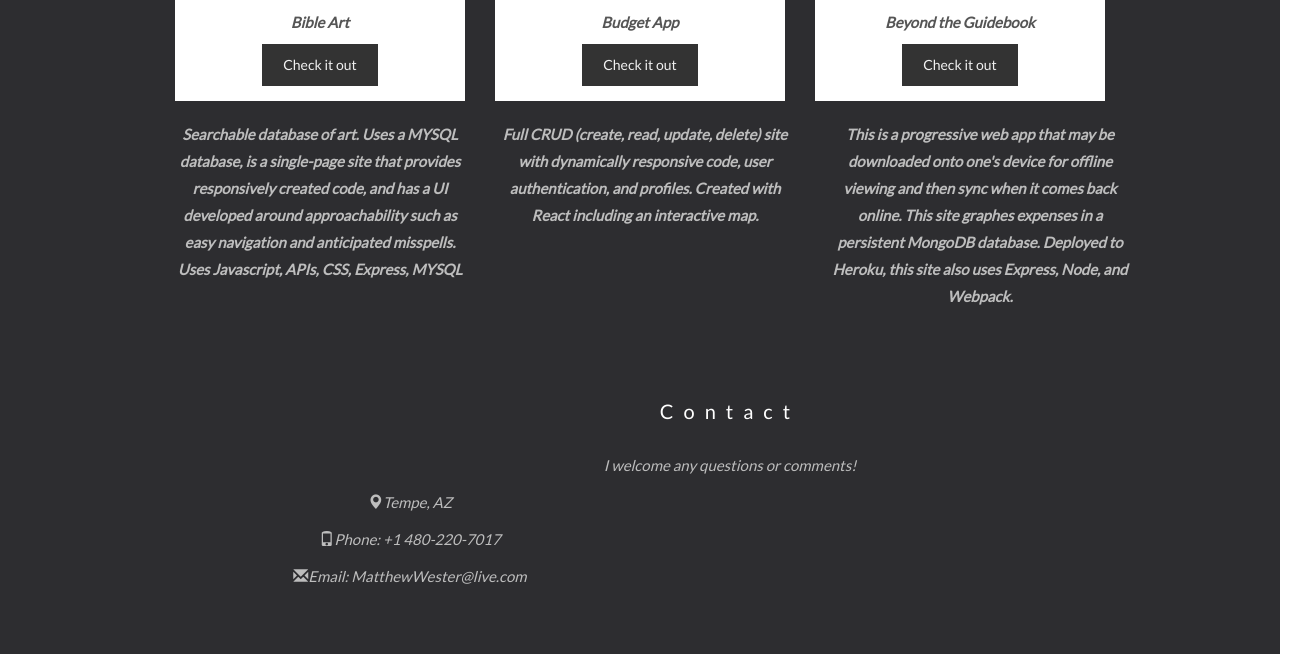
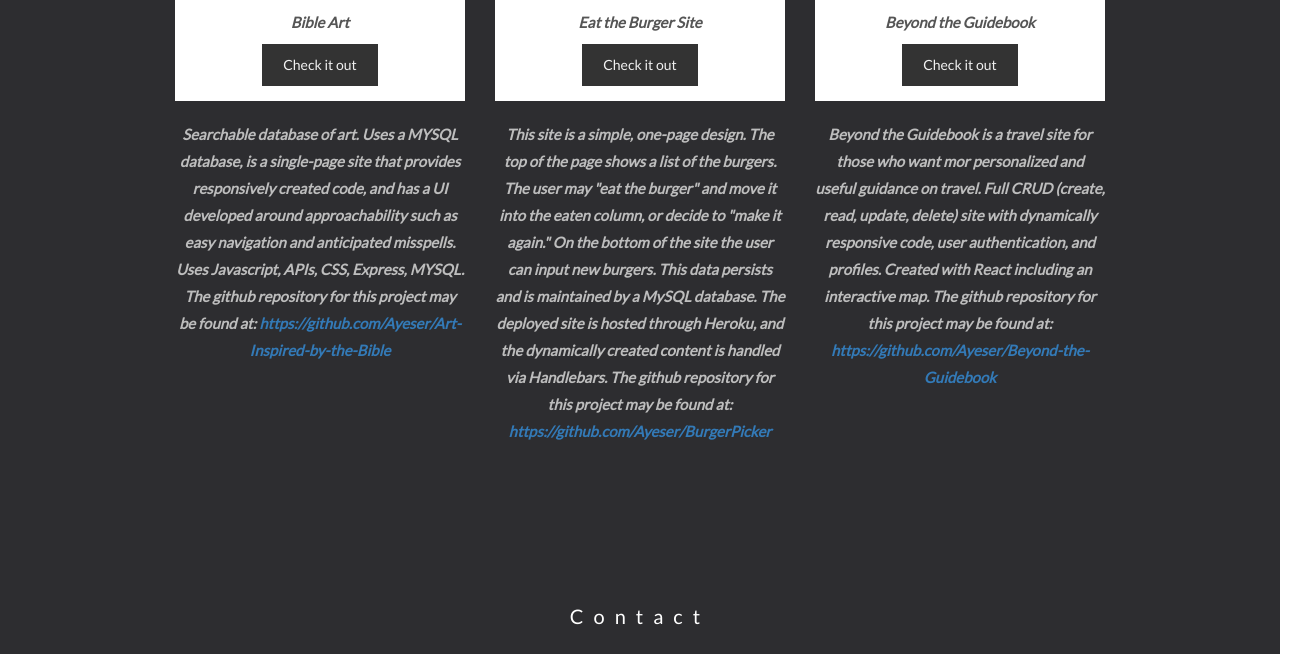
Before and after one commit to Ayeser/Ayeser.github.io, a website: page index.html in a window 1280 px wide. Shown: the part 2018-2672 px from the top of the page, 1315 px wide, since content can reach past the window. Drawn offline with nearby package versions, Linux system fonts and the light colour scheme.

Commit message:
Added github repo links

```diff
--- a/index.html
+++ b/index.html
@@ -110,7 +110,7 @@
 <div id="myStory" class="container text-center">
   <h3>My Story</h3>
   <p><em>Coding with Purpose</em></p>
-  <p>I am a full stack developer with a background of 13 years in pastoral ministry (currently working as a hospice chaplain). I trained in Full Stack Web Development with the University of Arizona and my skills include MongoDB, MySql, Express, React.js, Node, Heroku, Github, JQuery, Bootstrap, Handlebars, and responsive web design. I also have a Masters in Divinity and 4 units of Clinical Pastoral Education. All throughout my career I have found ways to use technology to engage people in the most important questions of life. I am an ideal candidate to bring both technical and relational skills to a faith-based software company.
+  <p>I am a full stack developer with a background of 13 years in pastoral ministry and healthcare chaplaincy (currently working in hospice). I trained in Full Stack Web Development with the University of Arizona and my skills include MongoDB, MySql, Express, React.js, Node, Heroku, Github, JQuery, Bootstrap, Handlebars, responsive web design, and more. I also have a Masters in Divinity and 4 units of Clinical Pastoral Education. All throughout my career I have found ways to use technology to engage people in the most important questions of life. I am an ideal candidate to bring both technical and relational skills to a programming team.
 </p>
   <br>
   <div class="row">
@@ -149,14 +149,14 @@
       </div>
       <div class="col-sm-4">
         <div class="thumbnail">
-          <img src="https://i2.wp.com/matthewwester.com/wp-content/uploads/2020/BudgetApp2.png" alt="Budget App" width="400" height="300">
-          <p><strong>Budget App</strong></p>
-          <form><button class="btn" type="submit" formaction="https://stark-crag-96497.herokuapp.com/" target="_blank">Check it out</button></form>
+          <img src="https://github.com/Ayeser/BurgerPicker/raw/master/Eat_Burgers.png?raw=true" alt="Burger App" width="400" height="300">
+          <p><strong>Eat the Burger Site</strong></p>
+          <form><button class="btn" type="submit" formaction="https://fast-escarpment-48941.herokuapp.com/" target="_blank">Check it out</button></form>
         </div>
       </div>
       <div class="col-sm-4">
         <div class="thumbnail">
-          <img src="https://github.com/Ayeser/GroupProject3/blob/master/welcomePage.png?raw=true" alt="Burger Eater" width="400" height="300">
+          <img src="https://github.com/Ayeser/GroupProject3/blob/master/welcomePage.png?raw=true" alt="Beyond the Guidebook" width="400" height="300">
           <p><strong>Beyond the Guidebook</strong></p>
           <form><button class="btn" type="submit" formaction="https://thawing-gorge-97022.herokuapp.com/" target="_blank">Check it out</button></form>
         </div>
@@ -164,17 +164,17 @@
     </div>
     <div class="row text-center">
       <div class="col-sm-4">
-          <p><strong>Searchable database of art. Uses a MYSQL database, is a single-page site that provides responsively created code, and has a UI developed around approachability such as easy navigation and anticipated misspells. Uses Javascript, APIs, CSS, Express, MYSQL</strong></p>
+          <p><strong>Searchable database of art. Uses a MYSQL database, is a single-page site that provides responsively created code, and has a UI developed around approachability such as easy navigation and anticipated misspells. Uses Javascript, APIs, CSS, Express, MYSQL. The github repository for this project may be found at: <a href="https://github.com/Ayeser/Art-Inspired-by-the-Bible">https://github.com/Ayeser/Art-Inspired-by-the-Bible</a></strong></p>
       </div>
-      <div class="row text-center">
-        <div class="col-sm-4">
-            <p><strong>Full CRUD (create, read, update, delete) site with dynamically responsive code, user authentication, and profiles. Created with React including an interactive map.</strong></p>
+
+          <div class="col-sm-4">
+              <p><strong>This site is a simple, one-page design. The top of the page shows a list of the burgers. The user may "eat the burger" and move it into the eaten column, or decide to "make it again." On the bottom of the site the user can input new burgers. This data persists and is maintained by a MySQL database. The deployed site is hosted through Heroku, and the dynamically created content is handled via Handlebars. The github repository for this project may be found at: <a href="https://github.com/Ayeser/BurgerPicker">https://github.com/Ayeser/BurgerPicker</a></strong></p>
+          </div>
+          <div class="col-sm-4">
+            <p><strong>Beyond the Guidebook is a travel site for those who want mor personalized and useful guidance on travel. Full CRUD (create, read, update, delete) site with dynamically responsive code, user authentication, and profiles. Created with React including an interactive map. The github repository for this project may be found at: <a href="https://github.com/Ayeser/Beyond-the-Guidebook">https://github.com/Ayeser/Beyond-the-Guidebook</a></strong></p>
         </div>
-        <div class="row text-center">
-          <div class="col-sm-4">
-              <p><strong>This is a progressive web app that may be downloaded onto one's device for offline viewing and then sync when it comes back online. This site graphes expenses in a persistent MongoDB database. Deployed to Heroku, this site also uses Express, Node, and Webpack.</strong></p>
-          </div>
   </div>
+</div>
 
 <!-- Container (Contact Section) -->
 <div id="contact" class="container">
```
